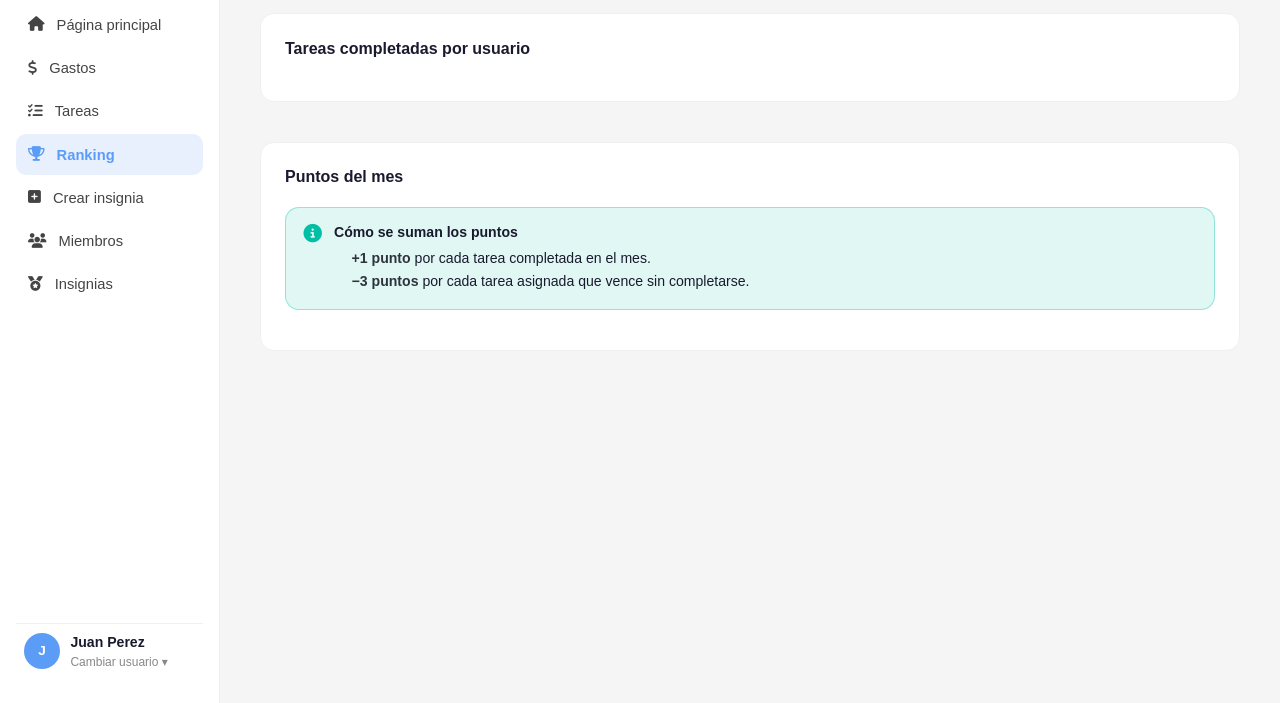
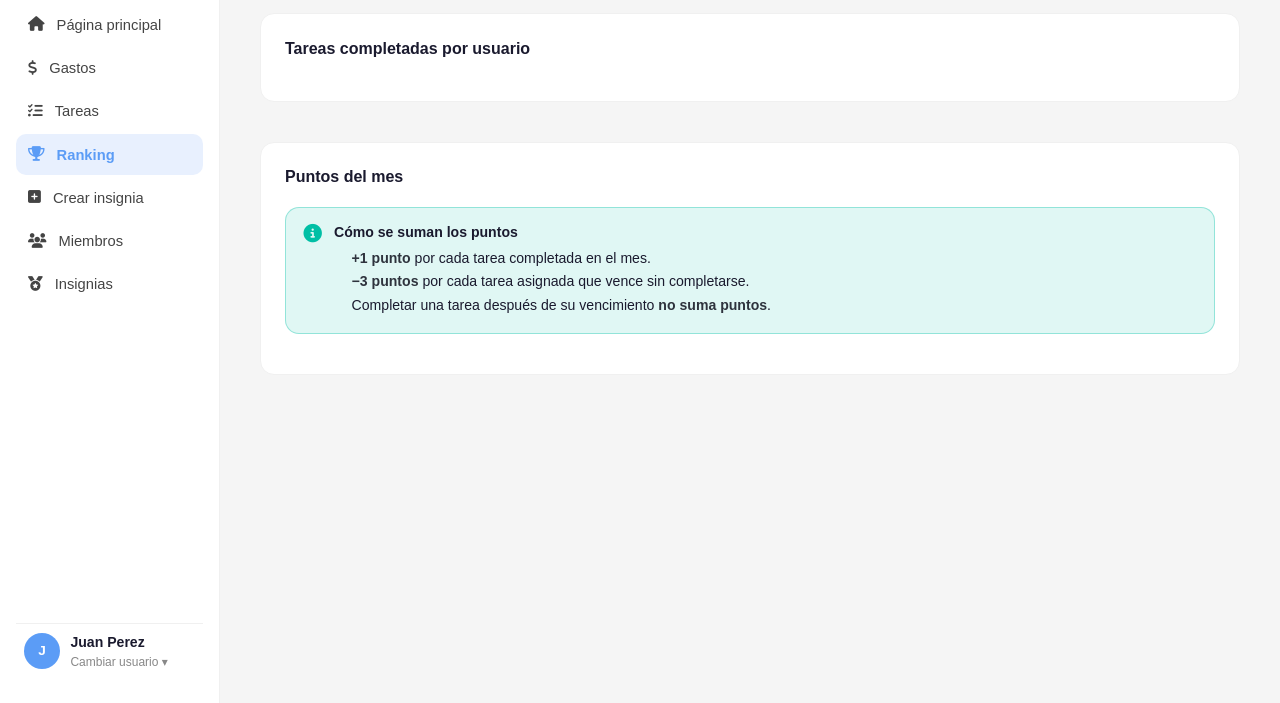
Before and after one commit to MalenaPineda/TP-Intro.-al-Desarrollo-de-Software, a website: page app/src/frontend/ranking.html in a window 1280 px wide. Shown: the part 97-800 px from the top of the page. Drawn offline with nearby package versions, Linux system fonts and the light colour scheme; no server answers.

Commit message:
Corrijo mensaje informativo

```diff
--- a/app/src/frontend/ranking.html
+++ b/app/src/frontend/ranking.html
@@ -57,6 +57,7 @@
                         <ul>
                             <li><strong>+1 punto</strong> por cada tarea completada en el mes.</li>
                             <li><strong>−3 puntos</strong> por cada tarea asignada que vence sin completarse.</li>
+                            <li>Completar una tarea después de su vencimiento <strong>no suma puntos</strong>.</li>
                         </ul>
                     </div>
                 </div>
```
Also changed, not shown: app/src/frontend/tareas.html (+1 -0 lines).
